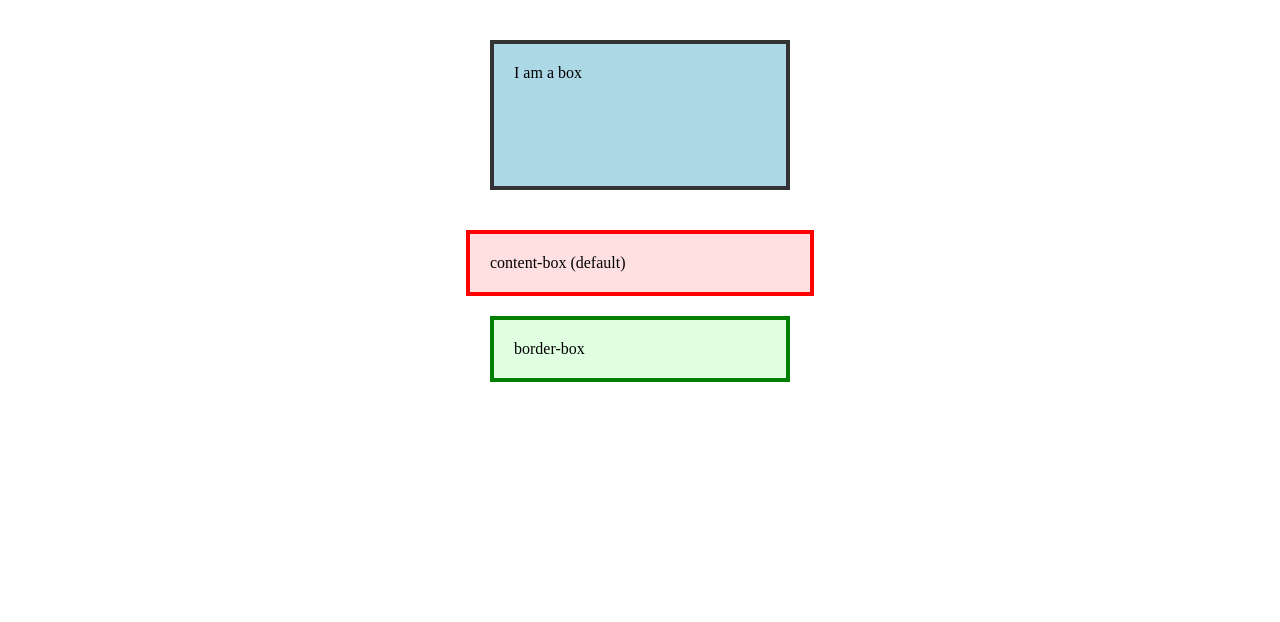
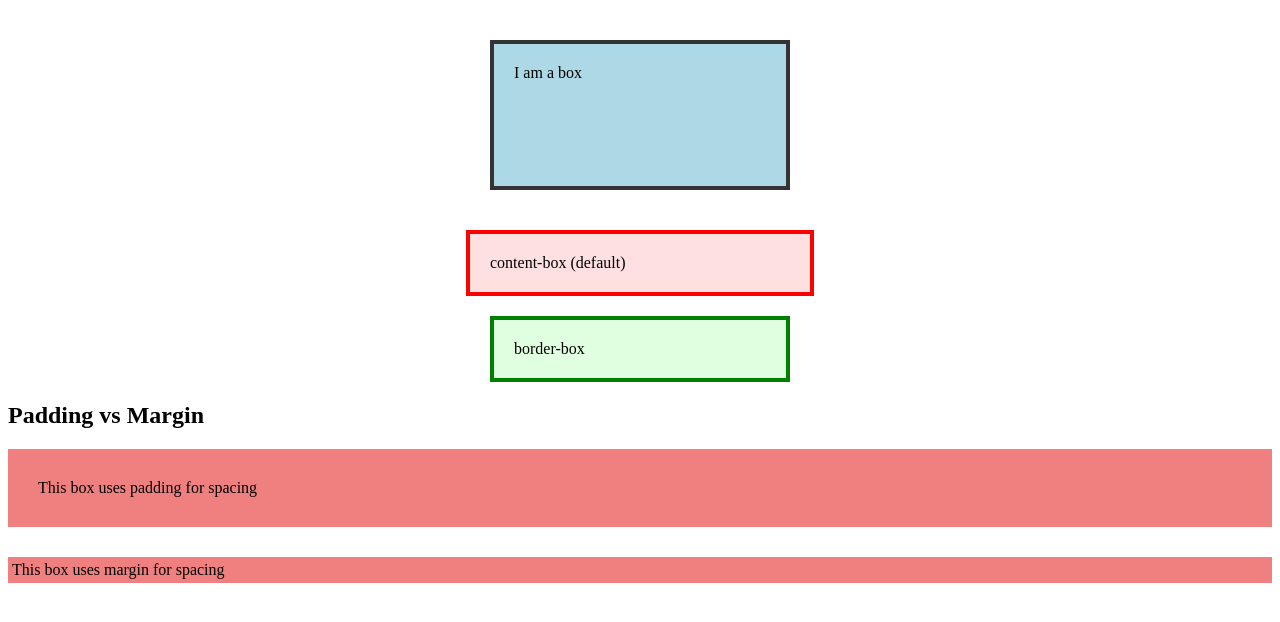
Before and after one commit to Priyadharshinirameshkumar/TypeScript, a plain HTML site: page html-css/session1/box-model.html in a window 1280 px wide. Drawn offline with Linux system fonts and the light colour scheme.

Commit message:
html-css/session1: compare padding and margin

```diff
--- a/html-css/session1/box-model.html
+++ b/html-css/session1/box-model.html
@@ -29,6 +29,16 @@
         border-box
     </div>
 
+    <h2>Padding vs Margin</h2>
+
+    <div class="padding-demo">
+        This box uses padding for spacing
+    </div>
+
+    <div class="margin-demo">
+        This box uses margin for spacing
+    </div>
+
 </body>
 
 </html>
--- a/html-css/session1/css/box-model.css
+++ b/html-css/session1/css/box-model.css
@@ -73,3 +73,33 @@ the padding and border are included within the specified width.
 For this reason, border-box is commonly used in modern web development
 because it makes layouts easier to manage.
 */
+
+/*
+   Task 4.4 - Padding vs Margin
+ */
+
+.padding-demo {
+    background-color: lightcoral;
+    padding: 30px;
+    margin: 8px 0;
+}
+
+.margin-demo {
+    background-color: lightcoral;
+    padding: 4px;
+    margin: 30px 0;
+}
+
+/*
+Padding adds space inside an element, so the background colour
+extends into the padded area.
+
+Margin adds space outside an element, so the background colour
+does not extend into the margin.
+
+Use padding when you want more space between the content and
+the border.
+
+Use margin when you want more space between different elements
+on the page.
+*/
```
